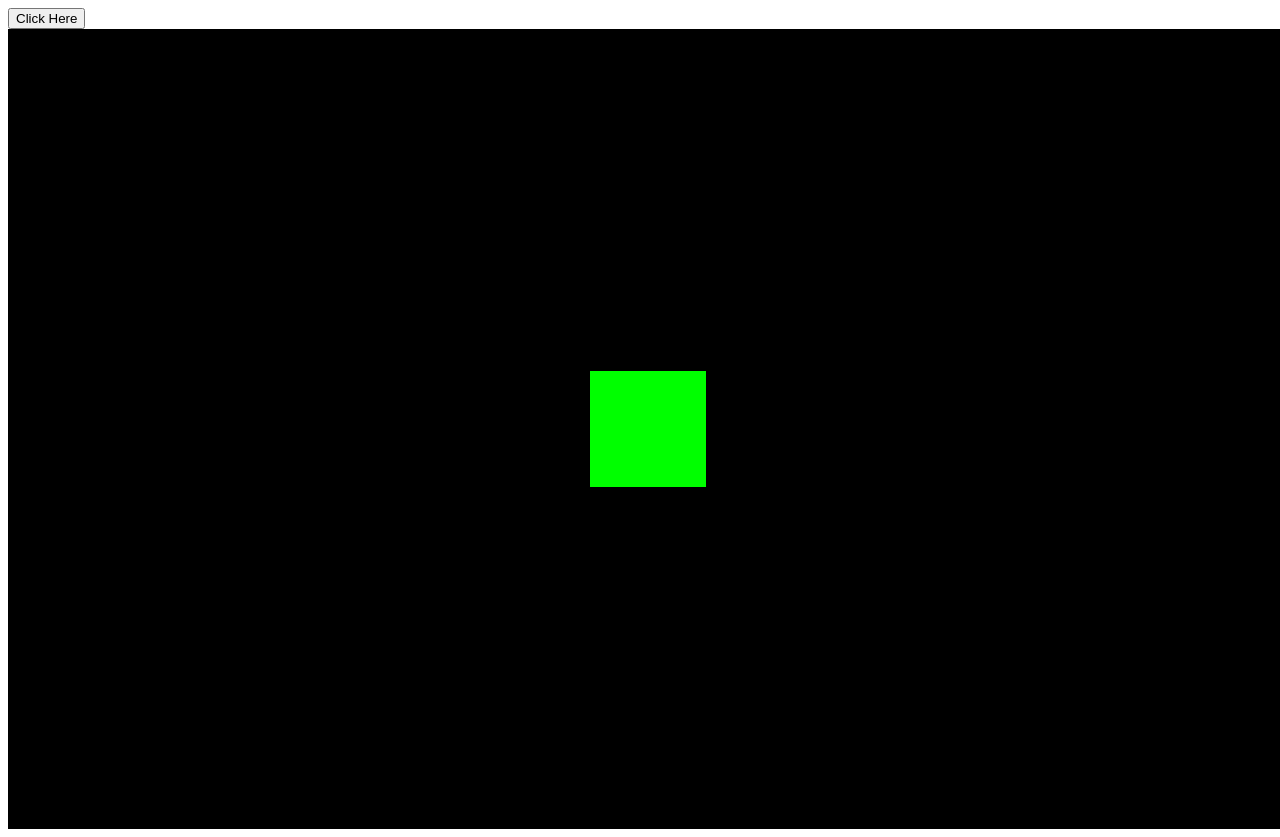
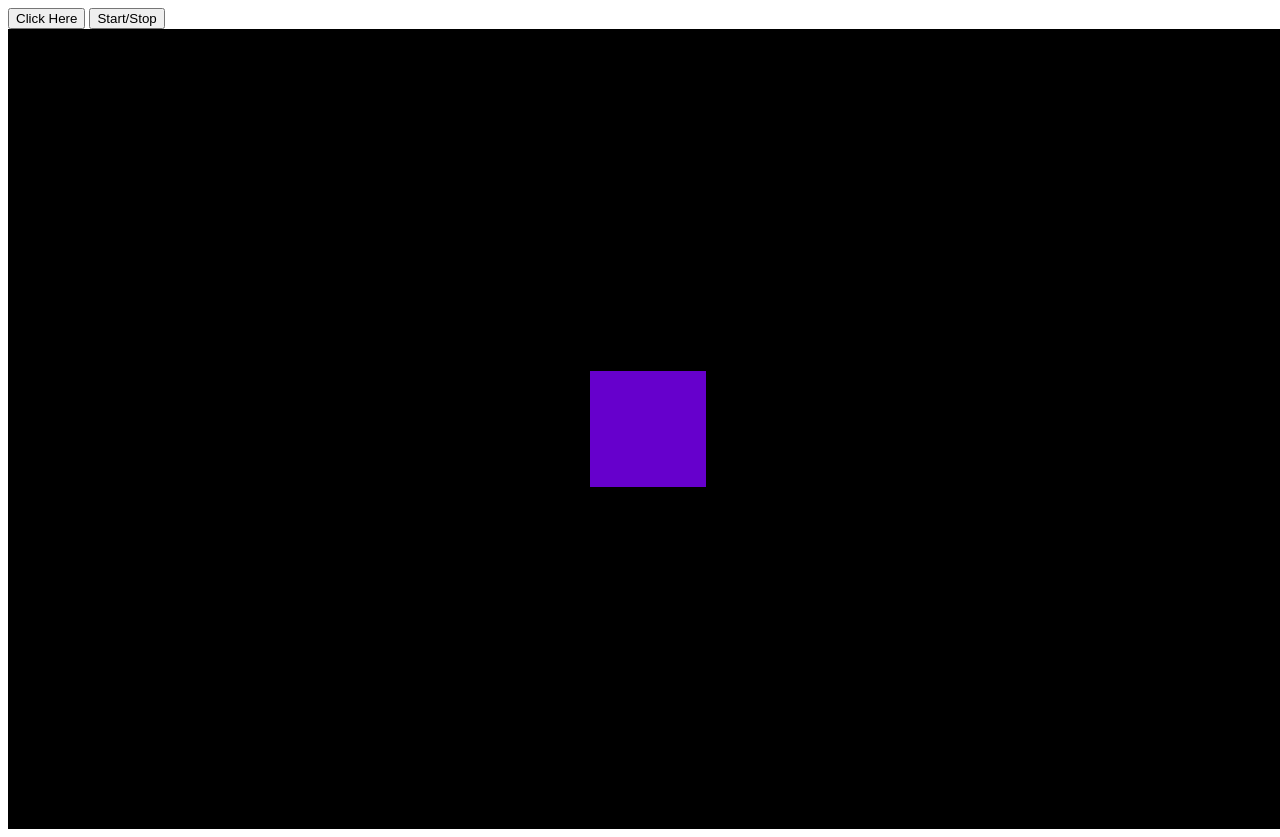
Before and after one commit to camenpihor/solar-sym, a plain HTML site: page index.html in a window 1280 px wide. Drawn offline with nearby package versions, Linux system fonts and the light colour scheme.

Commit message:
add a button to turn animation on and off

```diff
--- a/index.html
+++ b/index.html
@@ -10,15 +10,19 @@
 </head>
 <body>
   <button type="button" onclick="rotate()">Click Here</button>
+  <button type="button" onclick="toggle_running()">Start/Stop</button>
 </body>
 
 <script>
+
+  let running = true;
+
   const scene = new THREE.Scene();
   const camera = new THREE.PerspectiveCamera(
-    75, // size of field of view, in degrees
-    window.innerWidth / window.innerHeight, // aspect ratio
-    0.1, // near clipping plane
-    1000 // far clipping plane
+    75,  // size of field of view, in degrees
+    window.innerWidth / window.innerHeight,  // aspect ratio
+    0.1,  // near clipping plane
+    1000  // far clipping plane
   );
   const renderer = new THREE.WebGLRenderer();
 
@@ -26,23 +30,40 @@
   document.body.appendChild(renderer.domElement);
 
   const geometry = new THREE.BoxGeometry();
-  const material = new THREE.MeshBasicMaterial( { color: 0x00ff00 } );
+  const material = new THREE.MeshBasicMaterial({color: "#6600cc"});
   const cube = new THREE.Mesh( geometry, material );
   scene.add(cube);
 
   camera.position.z = 5;
 
   function animate() {
-    requestAnimationFrame(animate);
+    if (running) {
+      requestAnimationFrame(animate);
+    }
     renderer.render(scene, camera);
   }
 
   function rotate() {
-	cube.rotation.x +=0.1;
-	cube.rotation.y +=0.2;
+    if (!running)
+    {
+      return;
+    }
+    cube.rotation.x += 0.1;
+    cube.rotation.y += 0.2;
+  }
+
+  function toggle_running() {
+    if (running) {
+      running = false;
+    }
+    else {
+      running = true;
+      animate();
+    }
   }
 
   animate();
+
 </script>
 
 </html>
```
